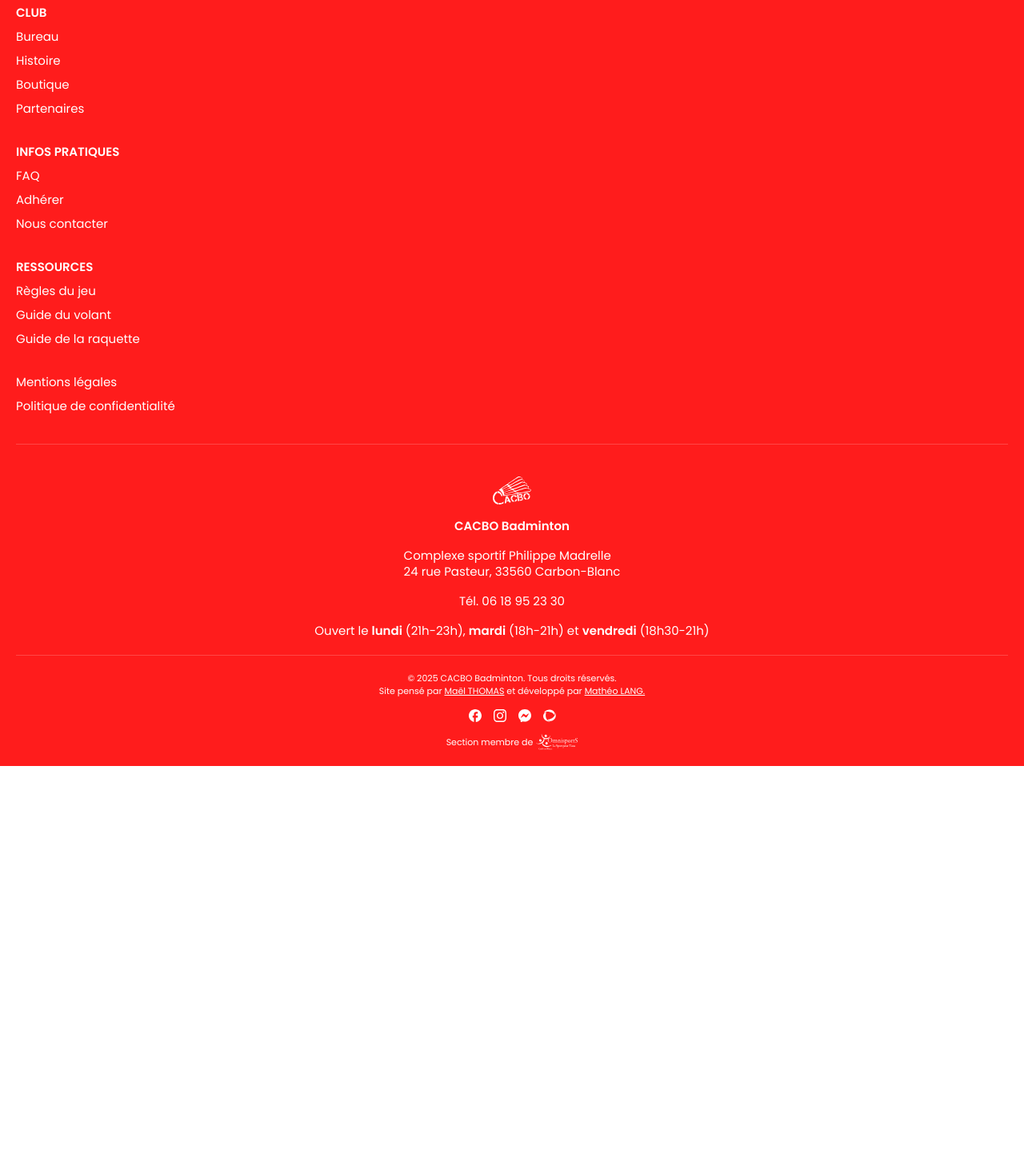
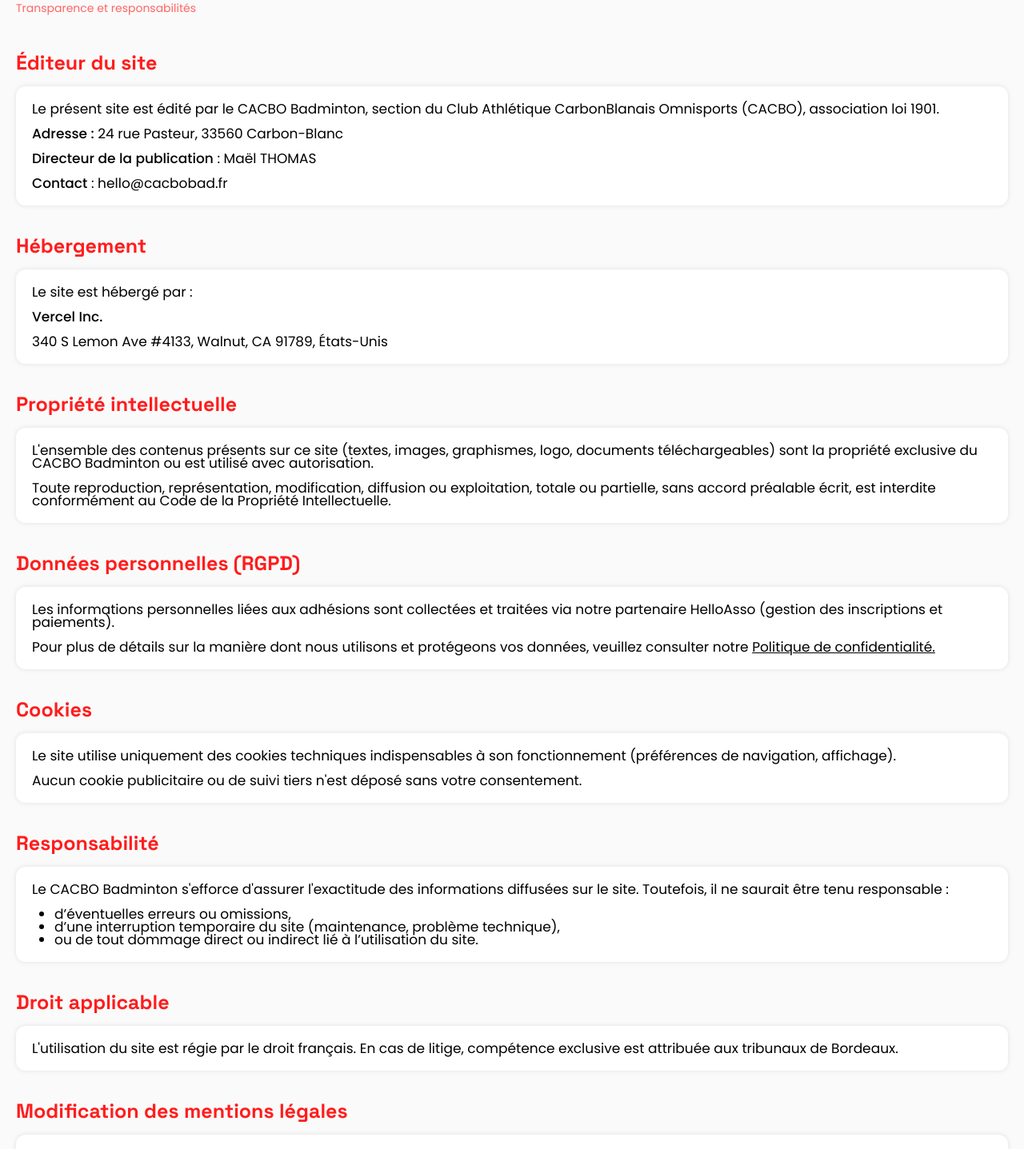
Before and after one commit to Matsuel/CACBO-Badminton, a Next.js app: page /mentions-legales in a window 1280 px wide. Shown: the part 180-1617 px from the top of the page at 80% size. Before the commit the page ends 1138 px from the top, so only its background shows below. Built offline with nearby package versions, Linux system fonts and the light colour scheme; a web font is replaced by a local one.

Commit message:
Page mentions legales

```diff
--- a/src/app/mentions-legales/page.tsx
+++ b/src/app/mentions-legales/page.tsx
@@ -1,8 +1,156 @@
+import Bloc from "@/components/Bloc"
+import BlocText from "@/components/BlocText"
+import Content from "@/components/Content"
+import Header from "@/components/Header"
 import PageLayout from "@/components/PageLayout"
+import Parent from "@/components/Parent"
+import SingleTitle from "@/components/SingleTitle"
+import { textVariants } from "@/constantes/theme"
+import Link from "next/link"
 
 const MentionsLegales = () => {
     return (
         <PageLayout>
+
+            <Header
+                title="mentions légales"
+                subtitle="Transparence et responsabilités"
+            />
+
+            <Content>
+                <Parent>
+                    <SingleTitle>
+                        Éditeur du site
+                    </SingleTitle>
+
+                    <Bloc>
+                        <BlocText>
+                            Le présent site est édité par le CACBO Badminton, section du Club Athlétique CarbonBlanais Omnisports (CACBO), association loi 1901.
+                        </BlocText>
+
+                        <BlocText>
+                            <span className="font-medium">Adresse :</span> 24 rue Pasteur, 33560 Carbon-Blanc
+                        </BlocText>
+
+                        <BlocText>
+                            <span className="font-medium">Directeur de la publication</span> : Maël THOMAS
+                        </BlocText>
+
+                        <BlocText>
+                            <span className="font-medium">Contact</span> : hello@cacbobad.fr
+                        </BlocText>
+                    </Bloc>
+                </Parent>
+
+                <Parent>
+                    <SingleTitle>
+                        Hébergement
+                    </SingleTitle>
+
+                    <Bloc>
+                        <BlocText>
+                            Le site est hébergé par :
+                        </BlocText>
+
+                        <BlocText className="font-medium">
+                            Vercel Inc.
+                        </BlocText>
+
+                        <BlocText>
+                            340 S Lemon Ave #4133, Walnut, CA 91789, États-Unis
+                        </BlocText>
+                    </Bloc>
+                </Parent>
+
+                <Parent>
+                    <SingleTitle>
+                        Propriété intellectuelle
+                    </SingleTitle>
+
+                    <Bloc>
+                        <BlocText>
+                            L&apos;ensemble des contenus présents sur ce site (textes, images, graphismes, logo, documents téléchargeables) sont la propriété exclusive du CACBO Badminton ou est utilisé avec autorisation.
+                        </BlocText>
+
+                        <BlocText>
+                            Toute reproduction, représentation, modification, diffusion ou exploitation, totale ou partielle, sans accord préalable écrit, est interdite conformément au Code de la Propriété Intellectuelle.
+                        </BlocText>
+                    </Bloc>
+                </Parent>
+
+                <Parent>
+                    <SingleTitle>
+                        Données personnelles (RGPD)
+                    </SingleTitle>
+
+                    <Bloc>
+                        <BlocText>
+                            Les informations personnelles liées aux adhésions sont collectées et traitées via notre partenaire HelloAsso (gestion des inscriptions et paiements).
+                        </BlocText>
+
+                        <BlocText>
+                            Pour plus de détails sur la manière dont nous utilisons et protégeons vos données, veuillez consulter notre <Link href="/politiques" className="underline">Politique de confidentialité.</Link>
+                        </BlocText>
+                    </Bloc>
+                </Parent>
+
+                <Parent>
+                    <SingleTitle>
+                        Cookies
+                    </SingleTitle>
+
+                    <Bloc>
+                        <BlocText>
+                            Le site utilise uniquement des cookies techniques indispensables à son fonctionnement (préférences de navigation, affichage).
+                        </BlocText>
+                        <BlocText>
+                            Aucun cookie publicitaire ou de suivi tiers n&apos;est déposé sans votre consentement.
+                        </BlocText>
+                    </Bloc>
+                </Parent>
+
+                <Parent>
+                    <SingleTitle>
+                        Responsabilité
+                    </SingleTitle>
+
+                    <Bloc>
+                        <BlocText>
+                            Le CACBO Badminton s&apos;efforce d&apos;assurer l&apos;exactitude des informations diffusées sur le site. Toutefois, il ne saurait être tenu responsable :
+                        </BlocText>
+
+                        <ul className="list-disc pl-7">
+                            <li className={textVariants.text}>d’éventuelles erreurs ou omissions,</li>
+                            <li className={textVariants.text}>d’une interruption temporaire du site (maintenance, problème technique),</li>
+                            <li className={textVariants.text}>ou de tout dommage direct ou indirect lié à l’utilisation du site.</li>
+                        </ul>
+                    </Bloc>
+                </Parent>
+
+                <Parent>
+                    <SingleTitle>
+                        Droit applicable
+                    </SingleTitle>
+
+                    <Bloc>
+                        <BlocText>
+                            L&apos;utilisation du site est régie par le droit français. En cas de litige, compétence exclusive est attribuée aux tribunaux de Bordeaux.
+                        </BlocText>
+                    </Bloc>
+                </Parent>
+
+                <Parent>
+                    <SingleTitle>
+                        Modification des mentions légales
+                    </SingleTitle>
+
+                    <Bloc>
+                        <BlocText>
+                            Le CACBO Badminton se réserve le droit de modifier et mettre à jour les présentes mentions légales à tout moment afin de rester conforme aux évolutions réglementaires et techniques.
+                        </BlocText>
+                    </Bloc>
+                </Parent>
+            </Content>
 
         </PageLayout>
     )
```
